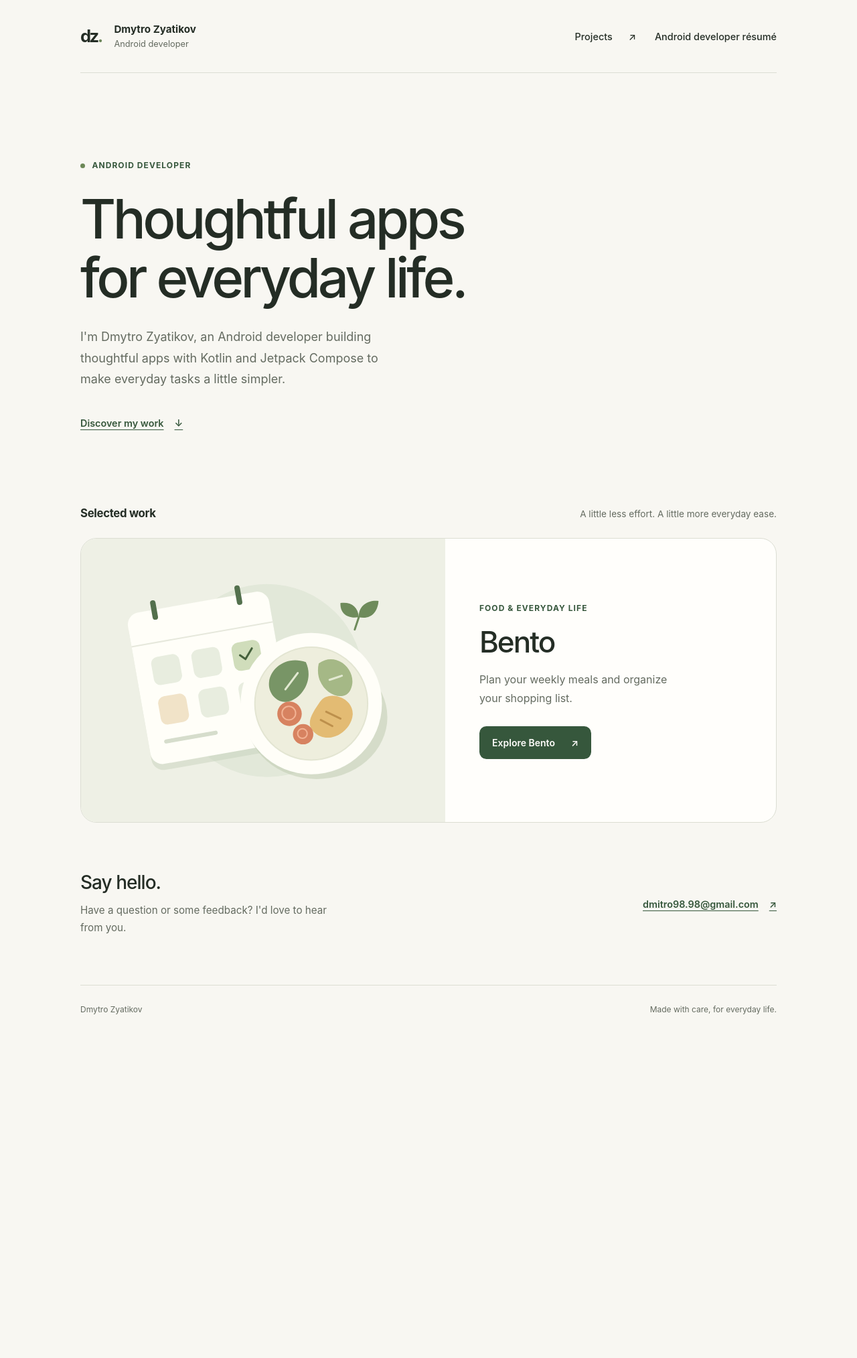
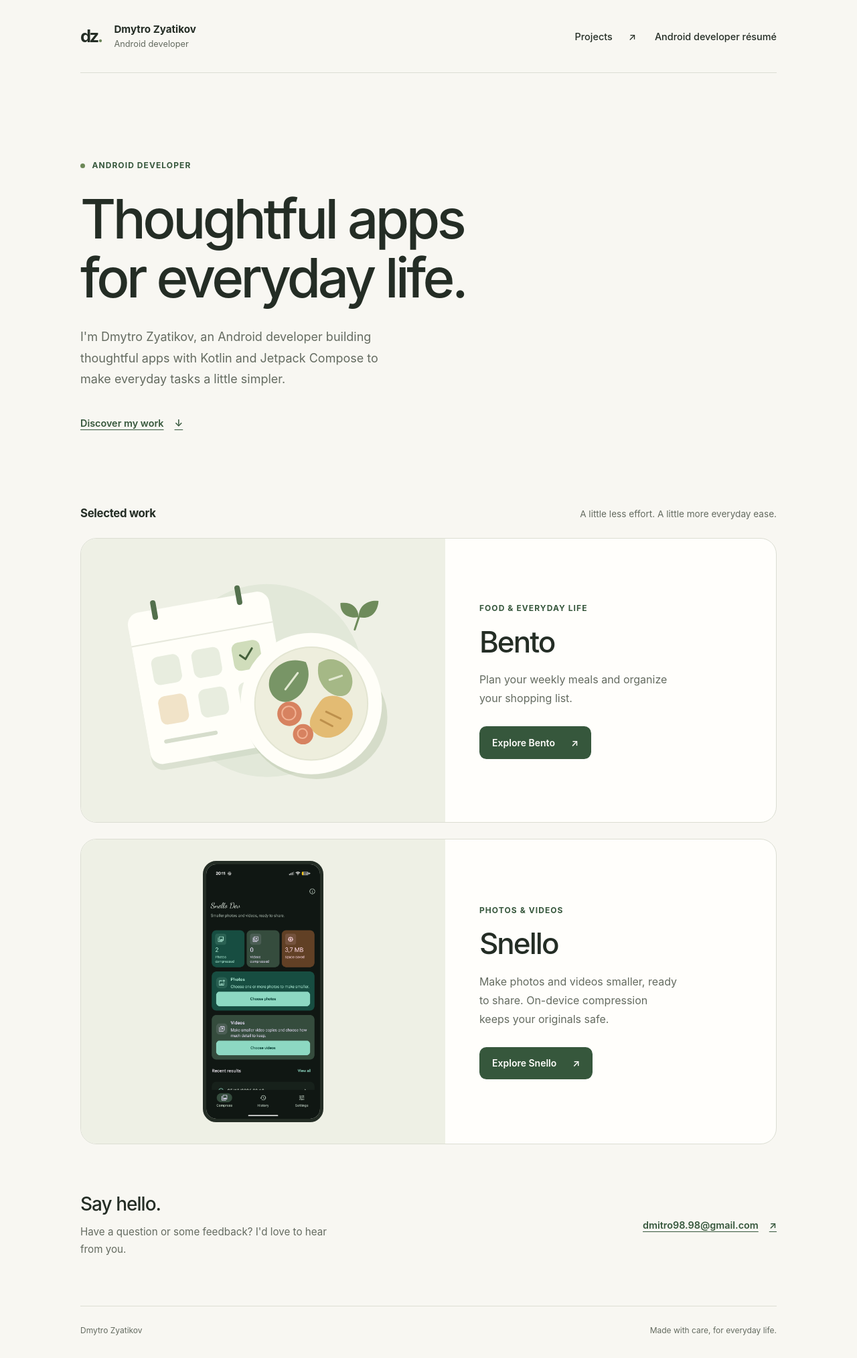
Before and after one commit to Orthoepiccrown0/Orthoepiccrown0.github.io, a Jekyll site: the page built from index.html, in a window 1280 px wide. Shown: the whole page at 67% size. Built offline with Jekyll 4.4.1, drawn with Linux system fonts in a browser that asks for light colours; before the commit the page ends 1548 px from its top, so only the background shows below that.

Commit message:
added snello work item

```diff
--- a/_data/portfolio.yml
+++ b/_data/portfolio.yml
@@ -23,6 +23,12 @@ en:
         action: Explore Bento
         url: https://bento.zyatikov.cc
         illustration: meal-planning
+      - name: Snello
+        category: Photos & videos
+        description: Make photos and videos smaller, ready to share. On-device compression keeps your originals safe.
+        action: Explore Snello
+        url: /snello/
+        illustration: compression
   contact:
     heading: Say hello.
     description: Have a question or some feedback? I'd love to hear from you.
--- a/assets/css/portfolio.css
+++ b/assets/css/portfolio.css
@@ -46,6 +46,8 @@ h1 { max-width: 820px; margin-top: 1.6rem; font-size: clamp(3rem, 7vw, 5.1rem);
 .project-card { display: grid; grid-template-columns: 1.1fr 1fr; overflow: hidden; background: #fffefb; border: 1px solid var(--line); border-radius: 1.5rem; }
 .project-art { display: grid; place-items: center; min-width: 0; padding: 1.5rem .5rem; background: #eef0e5; }
 .project-art svg { display: block; width: 100%; height: auto; max-width: 540px; }
+.project-art-snello { padding: 2rem; }
+.project-art-snello img { display: block; width: min(100%, 180px); height: auto; border: 5px solid var(--ink); border-radius: 1.25rem; }
 .project-details { align-self: center; padding: clamp(2rem, 4vw, 3.5rem); }
 .project-details h3 { margin-top: .8rem; font-size: 2.75rem; font-weight: 550; letter-spacing: -.045em; line-height: 1.2; }
 .project-description { margin-top: 1rem; max-width: 300px; font-size: 1rem; line-height: 1.75; color: var(--muted); }
--- a/index.html
+++ b/index.html
@@ -80,12 +80,19 @@
                   <path d="m401 92-6 18" stroke="#6e8b5b" stroke-width="3" stroke-linecap="round"/>
                 </svg>
               </div>
+              {% elsif project.illustration == 'compression' %}
+              <div class="project-art project-art-snello">
+                <img src="{{ '/assets/images/snello/compress.png' | relative_url }}" width="1080" height="2410" alt="Snello’s photo and video compression screen" loading="lazy" decoding="async">
+              </div>
               {% endif %}
               <div class="project-details">
                 <p class="eyebrow">{{ project.category | escape }}</p>
                 <h3 id="project-{{ forloop.index }}">{{ project.name | escape }}</h3>
                 <p class="project-description">{{ project.description | escape }}</p>
-                <a class="button" href="{{ project.url | escape }}">{{ project.action | escape }} <span aria-hidden="true">↗</span></a>
+                {% assign project_url = project.url %}
+                {% assign first_character = project_url | slice: 0 %}
+                {% if first_character == '/' %}{% assign project_url = project_url | relative_url %}{% endif %}
+                <a class="button" href="{{ project_url | escape }}">{{ project.action | escape }} <span aria-hidden="true">↗</span></a>
               </div>
             </article>
             {% endfor %}
--- /dev/null
+++ b/snello/landing-page/snello.html
@@ -0,0 +1,117 @@
+---
+layout: null
+lang: en
+sitemap: true
+title: Snello — Smaller files. More possibilities.
+description: An Android photo and video compressor built with Kotlin and Jetpack Compose. Smaller copies, on-device processing, and originals kept safe.
+permalink: /snello/
+---
+<!doctype html>
+<html lang="en">
+<head>
+  <meta charset="utf-8">
+  <meta name="viewport" content="width=device-width, initial-scale=1">
+  <meta name="theme-color" content="#f8f7f2">
+  {% include seo.html meta=page %}
+  <link rel="stylesheet" href="{{ '/assets/css/portfolio.css' | relative_url }}">
+  <link rel="stylesheet" href="{{ '/assets/css/snello.css' | relative_url }}">
+</head>
+<body class="snello-page">
+  <a class="skip-link" href="#main">Skip to content</a>
+  <div class="page-shell">
+  <header class="site-header">
+    <a class="identity" href="{{ '/' | relative_url }}" aria-label="Dmytro Zyatikov — home">
+      <span class="identity-mark" aria-hidden="true">dz<span>.</span></span>
+      <span>
+        <span class="identity-name">{{ site.data.portfolio.en.name | escape }}</span>
+        <span class="identity-role">{{ site.data.portfolio.en.role | escape }}</span>
+      </span>
+    </a>
+    <nav class="site-nav" aria-label="Main navigation">
+      <a class="nav-link" href="{{ '/' | relative_url }}#projects">All projects <span aria-hidden="true">↗</span></a>
+      <a class="nav-link" href="#inside">Inside Snello</a>
+    </nav>
+  </header>
+  <main id="main" tabindex="-1">
+    <section class="hero" aria-labelledby="hero-title">
+      <div>
+        <p class="eyebrow"><span class="status-dot" aria-hidden="true"></span> Snello · Photo &amp; video compressor</p>
+        <h1 id="hero-title">Smaller files.<br>More possibilities.</h1>
+        <p class="intro">Meet Snello. Make your photos and videos smaller, ready to share. All on your device, with your originals kept safe.</p>
+        <div class="actions">
+          <a class="button" href="https://github.com/Orthoepiccrown0/snello-android">Explore on GitHub <span aria-hidden="true">↗</span></a>
+          <a class="text-link" href="#inside">Take a closer look <span aria-hidden="true">↓</span></a>
+        </div>
+        <p class="compatibility">Android 11+ &nbsp;·&nbsp; Photos &amp; videos &nbsp;·&nbsp; On-device processing</p>
+      </div>
+      <figure class="hero-art">
+        <div class="phone"><img src="{{ '/assets/images/snello/compress.png' | relative_url }}" width="1080" height="2410" alt="Snello’s dark home screen with separate photo and video compression actions and space-saving statistics." fetchpriority="high"></div>
+        <span class="art-label" aria-hidden="true">A little lighter.<br>Ready to share.</span>
+        <span class="art-note" aria-hidden="true">A look inside Snello</span>
+      </figure>
+    </section>
+    <section class="benefits" aria-label="Why Snello">
+      <article>
+        <span class="benefit-number" aria-hidden="true">01 /</span>
+        <h2>Your files stay yours.</h2>
+        <p>Compression happens on your device. Snello saves smaller copies without modifying or deleting your originals.</p>
+      </article>
+      <article>
+        <span class="benefit-number" aria-hidden="true">02 /</span>
+        <h2>A little more control.</h2>
+        <p>Start with a photo preset or fine-tune size, quality, and format. Adjust resolution and bitrate for videos.</p>
+      </article>
+      <article>
+        <span class="benefit-number" aria-hidden="true">03 /</span>
+        <h2>One batch. Less busywork.</h2>
+        <p>Process multiple files, follow progress, and revisit your results in history to open or share saved copies.</p>
+      </article>
+    </section>
+    <section id="inside" class="details" aria-labelledby="inside-title">
+      <div class="screens">
+        <figure>
+          <div class="phone"><img src="{{ '/assets/images/snello/history.png' | relative_url }}" width="1080" height="2410" alt="History showing a completed photo batch, original and result sizes, and space saved." loading="lazy" decoding="async"></div>
+          <figcaption>See the difference in history.</figcaption>
+        </figure>
+        <figure>
+          <div class="phone"><img src="{{ '/assets/images/snello/settings.png' | relative_url }}" width="1080" height="2410" alt="Settings with device, light and dark appearance options and photo compression methods." loading="lazy" decoding="async"></div>
+          <figcaption>Make it feel like your app.</figcaption>
+        </figure>
+      </div>
+      <div class="detail-copy">
+        <p class="eyebrow">Thoughtful by design</p>
+        <h2 id="inside-title">Less weight.<br>More peace of mind.</h2>
+        <p>A simple workflow from selection to sharing, with the details there when you need them. See what worked, how much smaller your copies are, and what needs another try.</p>
+        <ul class="detail-list">
+          <li><span aria-hidden="true">↳</span> Preview a real encoded photo sample before committing.</li>
+          <li><span aria-hidden="true">↳</span> Follow batch progress, cancel work, or retry failed files.</li>
+          <li><span aria-hidden="true">↳</span> Choose light, dark, or system appearance.</li>
+          <li><span aria-hidden="true">↳</span> Available in English and 16 additional languages.</li>
+        </ul>
+      </div>
+    </section>
+    <section class="engineering" aria-labelledby="engineering-title">
+      <div>
+        <p class="eyebrow">Behind the interface</p>
+        <h2 id="engineering-title">Simple on the surface.<br>Considered underneath.</h2>
+      </div>
+      <div class="engineering-copy">
+        <p>A native Android app built with Kotlin, Jetpack Compose, and Material 3. Immutable MVI state keeps the interface predictable, while a persistent WorkManager queue handles batch processing. Four photo engines and two video engines provide control over how media is compressed.</p>
+        <ul class="tags" aria-label="Technology stack">
+          <li>Kotlin</li><li>Jetpack Compose</li><li>Material 3</li><li>MVI</li><li>Hilt</li><li>Room</li><li>WorkManager</li><li>Media3</li>
+        </ul>
+        <a class="text-link" href="https://github.com/Orthoepiccrown0/snello-android#readme">Read about the implementation <span aria-hidden="true">↗</span></a>
+      </div>
+    </section>
+  </main>
+  <footer class="site-footer">
+    <span>Snello · By {{ site.data.portfolio.en.name | escape }}</span>
+    <nav class="footer-links" aria-label="Snello information">
+      <a href="{{ '/snello/privacy' | relative_url }}">Privacy policy</a>
+      <a href="{{ '/snello/terms' | relative_url }}">Terms of use</a>
+      <a href="https://github.com/Orthoepiccrown0/snello-android">GitHub <span aria-hidden="true">↗</span></a>
+    </nav>
+  </footer>
+  </div>
+</body>
+</html>
```
Also changed, not shown: assets/css/snello.css (added, +53 -0 lines), snello/landing-page/README.md (added, +19 -0 lines), assets/images/snello/compress.png (added), assets/images/snello/history.png (added), assets/images/snello/settings.png (added).
